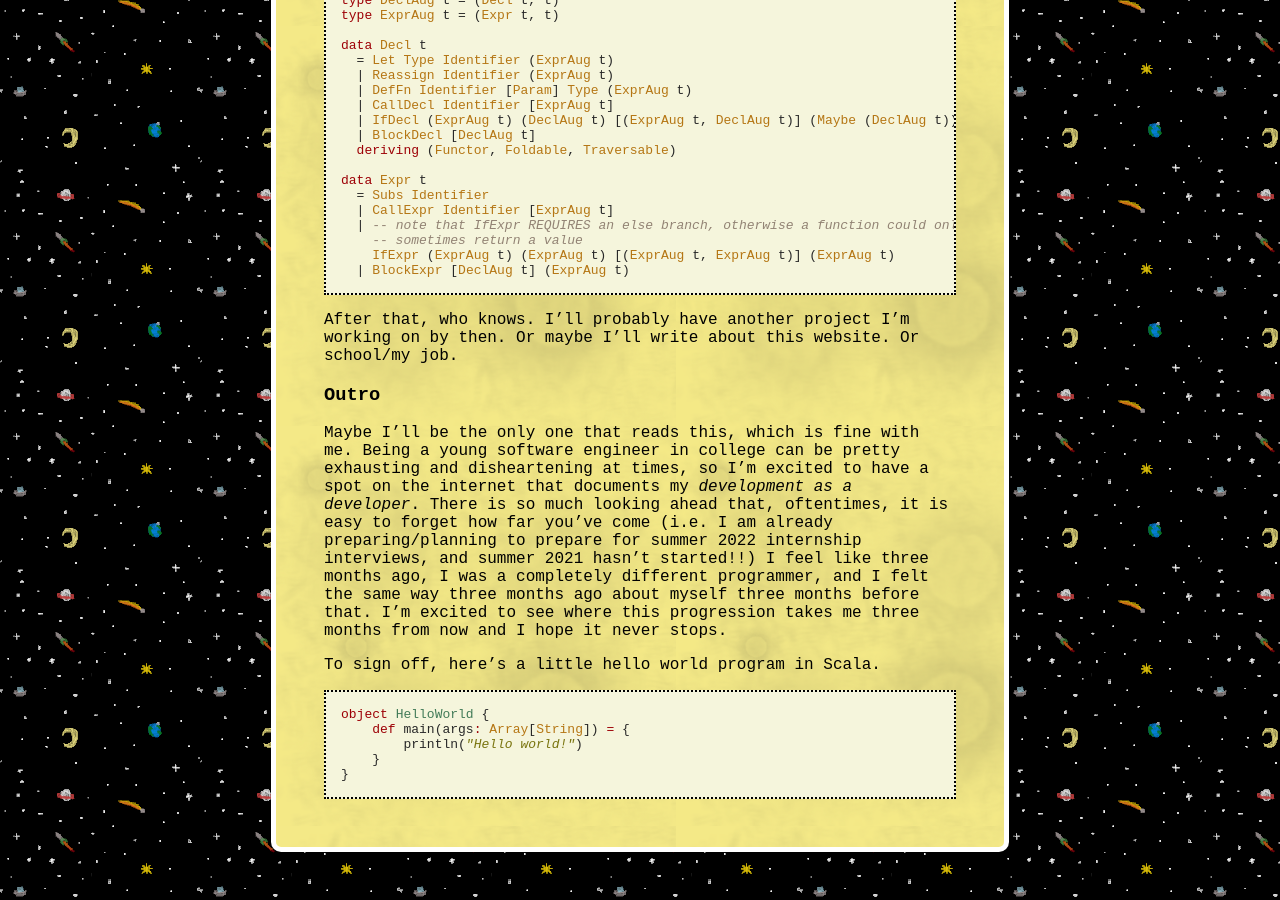
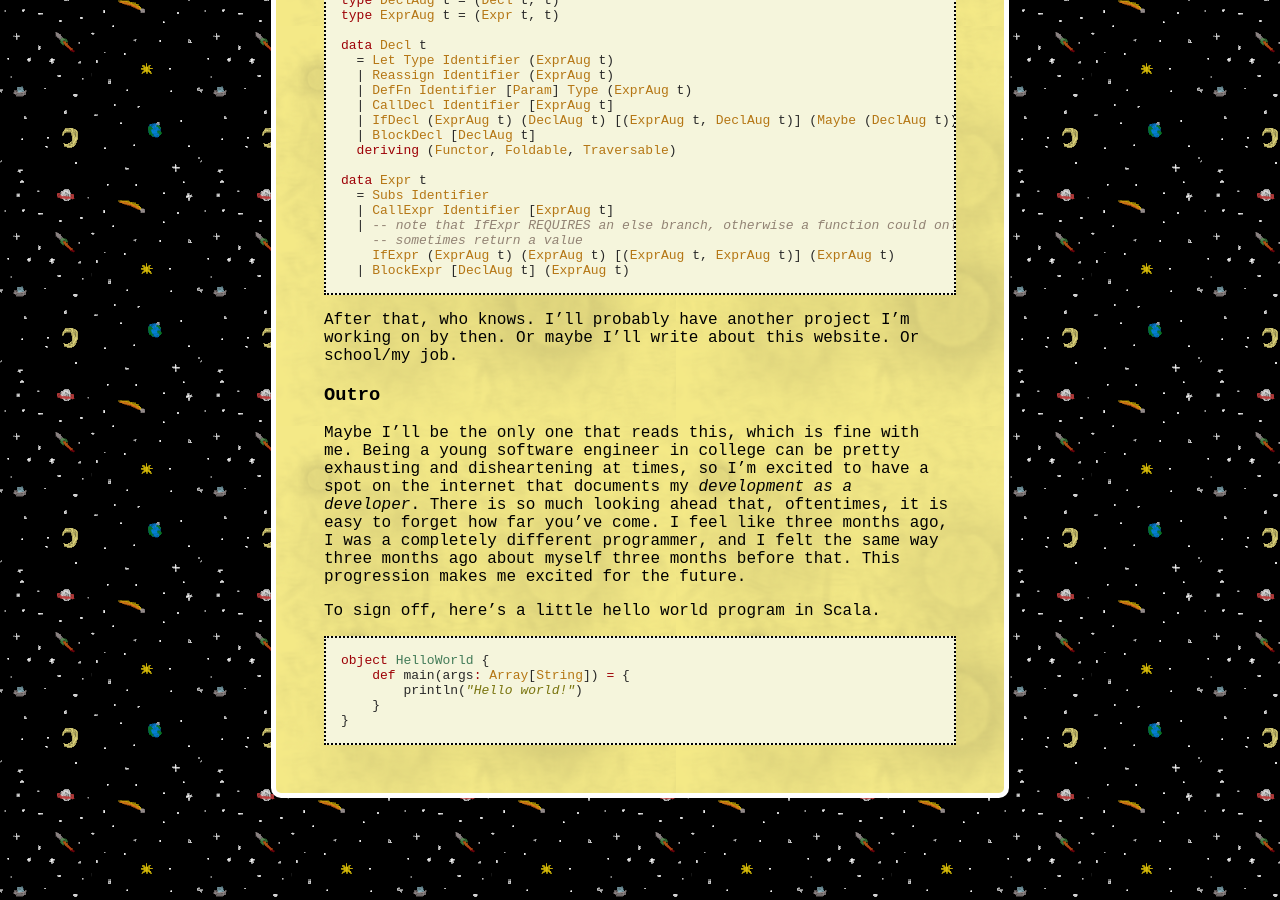
Before and after one commit to e-hat/e-hat.github.io, a Jekyll site: the page built from _posts/2021-4-27-helloworld.md, in a window 1280 px wide and 900 px high, scrolled down 2027 px. Built offline with Jekyll 4.4.1, drawn with Linux system fonts in a browser that asks for light colours.

Commit message:
epic changes

```diff
--- a/_posts/2021-4-27-helloworld.md
+++ b/_posts/2021-4-27-helloworld.md
@@ -128,11 +128,10 @@ Or maybe I'll write about this website. Or school/my job.
 Maybe I'll be the only one that reads this, which is fine with me. Being a young software
 engineer in college can be pretty exhausting and disheartening at times, so I'm
 excited to have a spot on the internet that documents my *development as a developer*.
-There is so much looking ahead that, oftentimes, it is easy to forget how far you've come
-(i.e. I am already preparing/planning to prepare for summer 2022 internship interviews, and summer 2021 hasn't started!!)
+There is so much looking ahead that, oftentimes, it is easy to forget how far you've come.
 I feel like three months ago, I was a completely different programmer, and I felt the same way
-three months ago about myself three months before that. I'm excited to see where this progression
-takes me three months from now and I hope it never stops.
+three months ago about myself three months before that. This progression makes
+me excited for the future.
 
 To sign off, here's a little hello world program in Scala.
 
```
